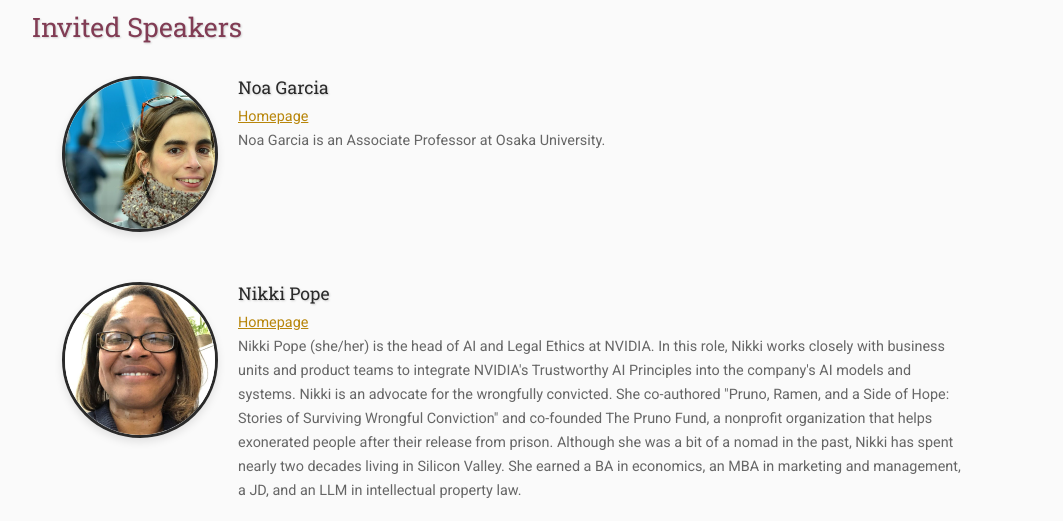
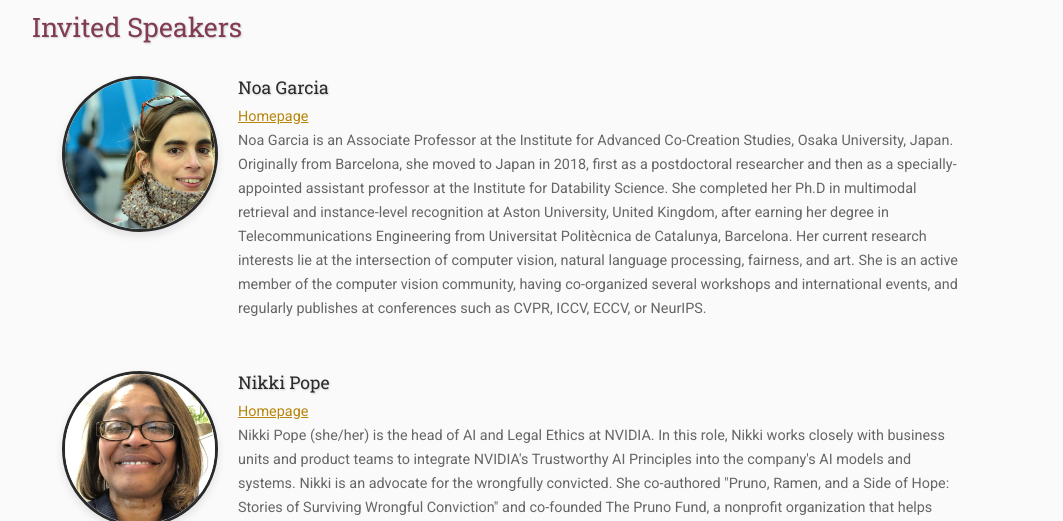
Before and after one commit to STREAM-Workshop/stream-workshop, a plain HTML site: page program/index.html in a window 1280 px wide. Shown: the part 603-1124 px from the top of the page, without its empty margins (108-1171 px from the left). Drawn offline with nearby package versions, Linux system fonts and the light colour scheme; some packages are replaced by stand-ins of ours; files that its build step writes are made by us from their sources.

Commit message:
Updating bio

```diff
--- a/program/index.html
+++ b/program/index.html
@@ -54,7 +54,7 @@
             <div class="organizer-info">
                 <h4>Noa Garcia</h4>
                 <p><a href="https://www.noagarciad.com/home" target="_blank">Homepage</a></p>
-                <p>Noa Garcia is an Associate Professor at Osaka University.</p>
+                <p>Noa Garcia is an Associate Professor at the Institute for Advanced Co-Creation Studies, Osaka University, Japan. Originally from Barcelona, she moved to Japan in 2018, first as a postdoctoral researcher and then as a specially-appointed assistant professor at the Institute for Datability Science. She completed her Ph.D in multimodal retrieval and instance-level recognition at Aston University, United Kingdom, after earning her degree in Telecommunications Engineering from Universitat Politècnica de Catalunya, Barcelona. Her current research interests lie at the intersection of computer vision, natural language processing, fairness, and art. She is an active member of the computer vision community, having co-organized several workshops and international events, and regularly publishes at conferences such as CVPR, ICCV, ECCV, or NeurIPS.</p>
             </div>
         </div>
         <div class="organizer-profile">
```
